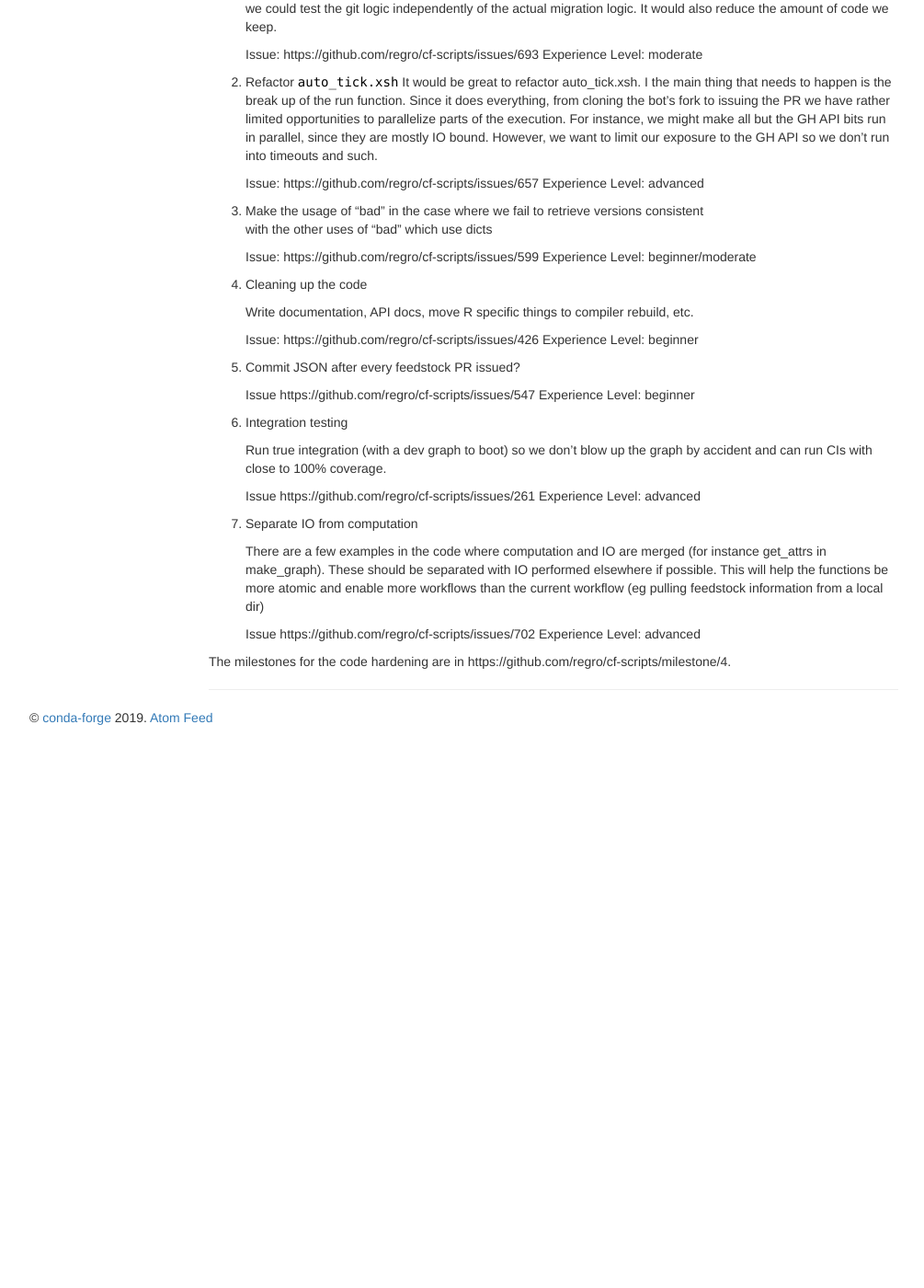
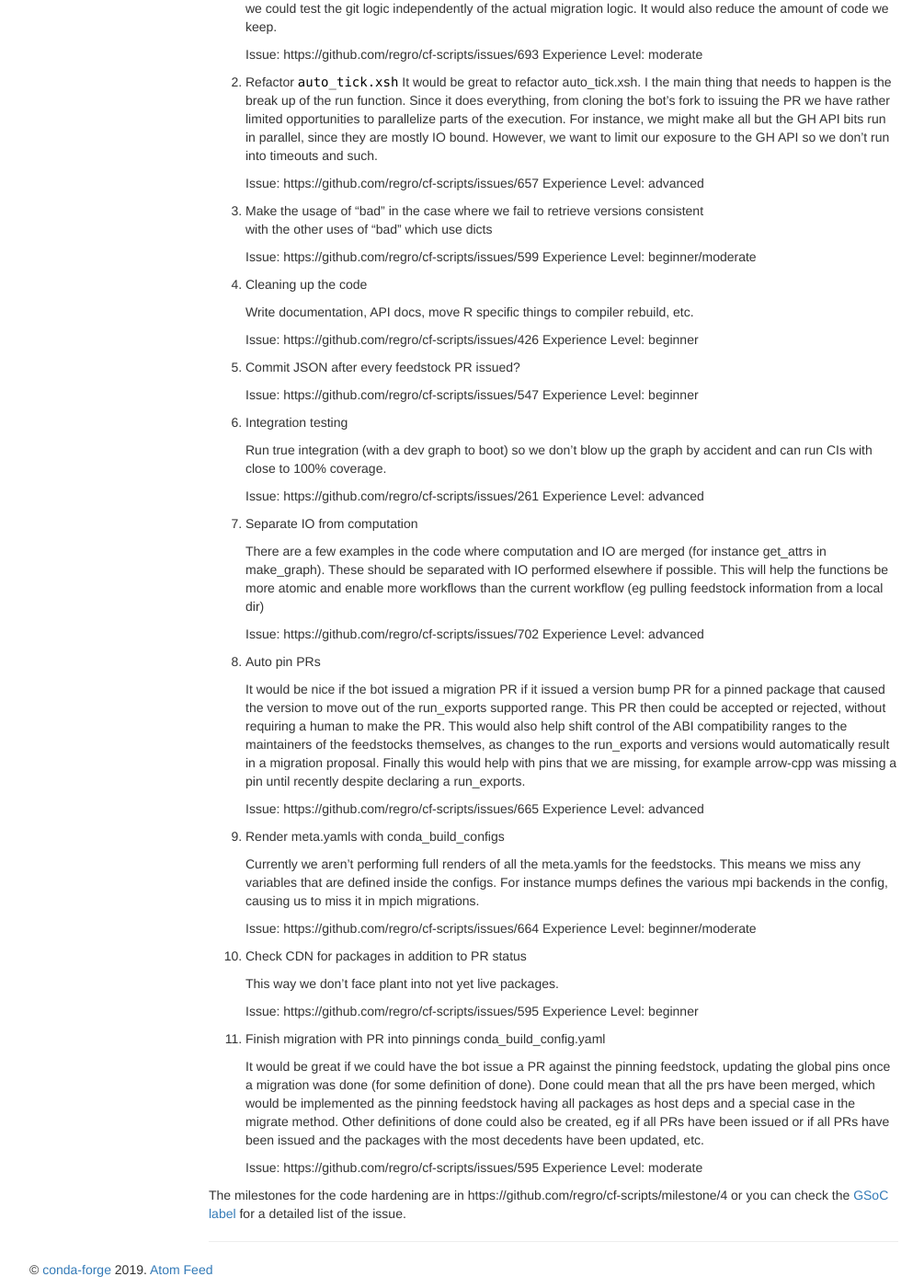
Before and after one commit to conda-forge/blog, a Jekyll site: the page built from _posts/2020-02-04-GSoC.md, in a window 1280 px wide and 1400 px high, scrolled down 349 px. Shown: the whole window at 92% size, without its empty margins (38-1043 px from the left). Built offline with Jekyll 4.4.1, drawn with Linux system fonts in a browser that asks for light colours; before the commit the page ends 1149 px from its top, so only the background shows below that.

Commit message:
add @CJ-wright's feedback

```diff
--- a/_posts/2020-02-04-GSoC.md
+++ b/_posts/2020-02-04-GSoC.md
@@ -37,22 +37,49 @@ Here are some ideas towards that goal:
 
 5. Commit JSON after every feedstock PR issued?
 
-   Issue https://github.com/regro/cf-scripts/issues/547
+   Issue: https://github.com/regro/cf-scripts/issues/547
    Experience Level: beginner
 
 6. Integration testing
 
    Run true integration (with a dev graph to boot) so we don't blow up the graph by accident and can run CIs with close to 100% coverage.
 
-   Issue https://github.com/regro/cf-scripts/issues/261
+   Issue: https://github.com/regro/cf-scripts/issues/261
    Experience Level: advanced
 
 7. Separate IO from computation
 
    There are a few examples in the code where computation and IO are merged (for instance get_attrs in make_graph). These should be separated with IO performed elsewhere if possible. This will help the functions be more atomic and enable more workflows than the current workflow (eg pulling feedstock information from a local dir)
 
-   Issue https://github.com/regro/cf-scripts/issues/702
+   Issue: https://github.com/regro/cf-scripts/issues/702
    Experience Level: advanced
 
+8. Auto pin PRs
 
-The milestones for the code hardening are in https://github.com/regro/cf-scripts/milestone/4.
+   It would be nice if the bot issued a migration PR if it issued a version bump PR for a pinned package that caused the version to move out of the run_exports supported range. This PR then could be accepted or rejected, without requiring a human to make the PR. This would also help shift control of the ABI compatibility ranges to the maintainers of the feedstocks themselves, as changes to the run_exports and versions would automatically result in a migration proposal. Finally this would help with pins that we are missing, for example arrow-cpp was missing a pin until recently despite declaring a run_exports.
+
+   Issue: https://github.com/regro/cf-scripts/issues/665
+   Experience Level: advanced
+
+9. Render meta.yamls with conda_build_configs
+
+   Currently we aren't performing full renders of all the meta.yamls for the feedstocks. This means we miss any variables that are defined inside the configs. For instance mumps defines the various mpi backends in the config, causing us to miss it in mpich migrations.
+
+   Issue: https://github.com/regro/cf-scripts/issues/664
+   Experience Level: beginner/moderate
+
+10. Check CDN for packages in addition to PR status
+
+    This way we don't face plant into not yet live packages.
+
+    Issue: https://github.com/regro/cf-scripts/issues/595
+    Experience Level: beginner
+
+11. Finish migration with PR into pinnings conda_build_config.yaml
+
+    It would be great if we could have the bot issue a PR against the pinning feedstock, updating the global pins once a migration was done (for some definition of done). Done could mean that all the prs have been merged, which would be implemented as the pinning feedstock having all packages as host deps and a special case in the migrate method. Other definitions of done could also be created, eg if all PRs have been issued or if all PRs have been issued and the packages with the most decedents have been updated, etc.
+
+    Issue: https://github.com/regro/cf-scripts/issues/595
+    Experience Level: moderate
+
+The milestones for the code hardening are in https://github.com/regro/cf-scripts/milestone/4 or you can check the [GSoC label](https://github.com/regro/cf-scripts/labels/GSOC) for a detailed list of the issue.
```
